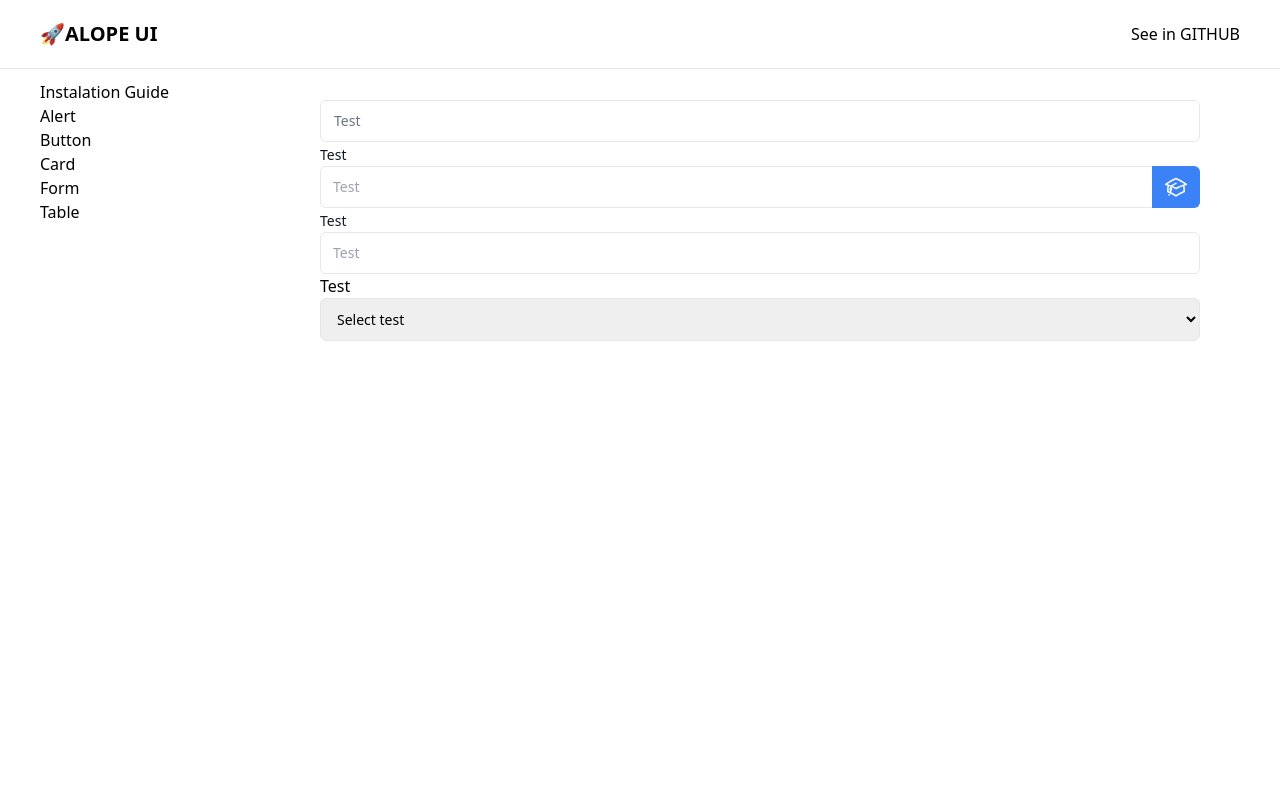
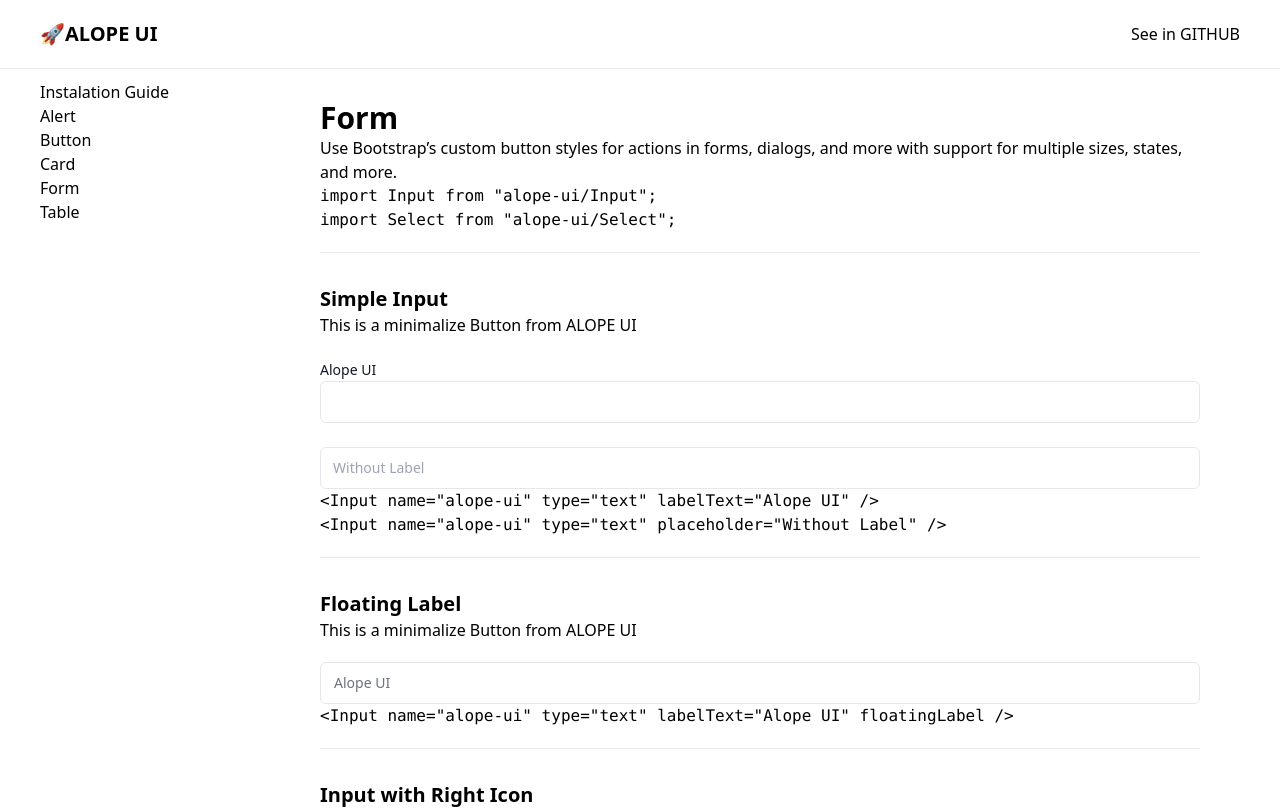
Before and after one commit to ilhamhafidz404/alope-ui, a React (Vite) app: page /form in a window 1280 px wide. Shown: the top 809 px of the page. Built offline with nearby package versions, Linux system fonts and the light colour scheme.

Commit message:
Documentation for Form Component

```diff
--- a/src/App.tsx
+++ b/src/App.tsx
@@ -1,14 +1,13 @@
-import Input from "../Input";
-import Select from "../Select";
 import Table from "../Table";
 
 // components
 import ButtonDocs from "./components/Buttons";
+import CardDocs from "./components/Cards";
+import AlertDocs from "./components/Alerts";
+import FormDocs from "./components/Forms";
 
 //
 import { BrowserRouter as Router, Routes, Route, Link } from "react-router-dom";
-import CardDocs from "./components/Cards";
-import AlertDocs from "./components/Alerts";
 
 function App() {
   const data = [
@@ -56,66 +55,7 @@ function App() {
               <Route path="/alert" element={<AlertDocs />} />
               <Route path="/button" element={<ButtonDocs />} />
               <Route path="/card" element={<CardDocs />} />
-              <Route
-                path="/form"
-                element={
-                  <section className="mb-5">
-                    <Input
-                      name="password"
-                      type="text"
-                      labelText="Test"
-                      floatingLabel
-                    />
-                    <Input
-                      name="password"
-                      type="text"
-                      labelText="Test"
-                      placeholder="Test"
-                      rightIcon={
-                        <svg
-                          xmlns="http://www.w3.org/2000/svg"
-                          fill="none"
-                          viewBox="0 0 24 24"
-                          stroke-width="1.5"
-                          stroke="currentColor"
-                          className="size-6"
-                        >
-                          <path
-                            stroke-linecap="round"
-                            stroke-linejoin="round"
-                            d="M4.26 10.147a60.438 60.438 0 0 0-.491 6.347A48.62 48.62 0 0 1 12 20.904a48.62 48.62 0 0 1 8.232-4.41 60.46 60.46 0 0 0-.491-6.347m-15.482 0a50.636 50.636 0 0 0-2.658-.813A59.906 59.906 0 0 1 12 3.493a59.903 59.903 0 0 1 10.399 5.84c-.896.248-1.783.52-2.658.814m-15.482 0A50.717 50.717 0 0 1 12 13.489a50.702 50.702 0 0 1 7.74-3.342M6.75 15a.75.75 0 1 0 0-1.5.75.75 0 0 0 0 1.5Zm0 0v-3.675A55.378 55.378 0 0 1 12 8.443m-7.007 11.55A5.981 5.981 0 0 0 6.75 15.75v-1.5"
-                          />
-                        </svg>
-                      }
-                    />
-                    <Input
-                      name="password"
-                      type="text"
-                      labelText="Test"
-                      placeholder="Test"
-                    />
-
-                    <Select
-                      name="test"
-                      labelText="Test"
-                      options={[
-                        {
-                          value: "hhe",
-                          name: "hhe",
-                        },
-                        {
-                          value: "hhe",
-                          name: "hhe",
-                        },
-                        {
-                          value: "hhe",
-                          name: "hhe",
-                        },
-                      ]}
-                    />
-                  </section>
-                }
-              />
+              <Route path="/form" element={<FormDocs />} />
               <Route
                 path="/table"
                 element={
--- /dev/null
+++ b/src/components/Forms/floatingLabelInput.tsx
@@ -0,0 +1,18 @@
+import Input from "../../../Input";
+import Code from "../CodePrisma";
+
+import codes from "./../../data/codes.json";
+
+export default function FloatingLabelInputFormDocs() {
+  return (
+    <div className="mt-8">
+      <h3 className="text-xl font-semibold">Floating Label</h3>
+      <p>This is a minimalize Button from ALOPE UI</p>
+
+      <div className="mt-5">
+        <Input name="alope-ui" type="text" labelText="Alope UI" floatingLabel />
+      </div>
+      <Code code={codes.forms.floatingLabelInput} language="html" />
+    </div>
+  );
+}
--- /dev/null
+++ b/src/components/Forms/index.tsx
@@ -0,0 +1,33 @@
+import Code from "../CodePrisma";
+import FloatingLabelInputFormDocs from "./floatingLabelInput";
+import SimpleInputFormDocs from "./simpleInput";
+import SimpleSelectDocs from "./simpleSelect";
+import InputWithIconDocs from "./withIconInput";
+
+export default function FormDocs() {
+  return (
+    <section className="mb-5">
+      <h2 className="text-3xl font-bold">Form</h2>
+      <p>
+        Use Bootstrap’s custom button styles for actions in forms, dialogs, and
+        more with support for multiple sizes, states, and more.
+      </p>
+      <Code
+        code={`import Input from "alope-ui/Input";\nimport Select from "alope-ui/Select";`}
+        language="js"
+      />
+
+      <hr className="my-5" />
+      <SimpleInputFormDocs />
+
+      <hr className="my-5" />
+      <FloatingLabelInputFormDocs />
+
+      <hr className="my-5" />
+      <InputWithIconDocs />
+
+      <hr className="my-5" />
+      <SimpleSelectDocs />
+    </section>
+  );
+}
--- /dev/null
+++ b/src/components/Forms/simpleInput.tsx
@@ -0,0 +1,20 @@
+import Input from "../../../Input";
+import Code from "../CodePrisma";
+
+import codes from "./../../data/codes.json";
+
+export default function SimpleInputFormDocs() {
+  return (
+    <div className="mt-8">
+      <h3 className="text-xl font-semibold">Simple Input</h3>
+      <p>This is a minimalize Button from ALOPE UI</p>
+
+      <div className="mt-5">
+        <Input name="alope-ui" type="text" labelText="Alope UI" />
+        <br />
+        <Input name="alope-ui" type="text" placeholder="Without Label" />
+      </div>
+      <Code code={codes.forms.simpleInput} language="html" />
+    </div>
+  );
+}
--- /dev/null
+++ b/src/components/Forms/simpleSelect.tsx
@@ -0,0 +1,34 @@
+import Select from "../../../Select";
+import Code from "../CodePrisma";
+
+import codes from "./../../data/codes.json";
+
+export default function SimpleSelectDocs() {
+  return (
+    <div className="mt-8">
+      <h3 className="text-xl font-semibold">Simple Select</h3>
+      <p>This is a minimalize Button from ALOPE UI</p>
+      <div className="mt-5">
+        <Select
+          name="This"
+          labelText="What do you thing about ALOPE UI"
+          options={[
+            {
+              value: "Amazing",
+              name: "Amazing",
+            },
+            {
+              value: "Awesome",
+              name: "Awesome",
+            },
+            {
+              value: "Great",
+              name: "Great",
+            },
+          ]}
+        />
+      </div>
+      <Code code={codes.forms.simpleSelect} language="html" />
+    </div>
+  );
+}
--- /dev/null
+++ b/src/components/Forms/withIconInput.tsx
@@ -0,0 +1,38 @@
+import Input from "../../../Input";
+import Code from "../CodePrisma";
+
+import codes from "./../../data/codes.json";
+
+export default function InputWithIconDocs() {
+  return (
+    <div className="mt-8">
+      <h3 className="text-xl font-semibold">Input with Right Icon</h3>
+      <p>This is a minimalize Button from ALOPE UI</p>
+      <div className="mt-5">
+        <Input
+          name="alope-ui"
+          type="text"
+          labelText="Input with Icon"
+          placeholder="This is Placeholder"
+          rightIcon={
+            <svg
+              xmlns="http://www.w3.org/2000/svg"
+              fill="none"
+              viewBox="0 0 24 24"
+              stroke-width="1.5"
+              stroke="currentColor"
+              className="size-6"
+            >
+              <path
+                stroke-linecap="round"
+                stroke-linejoin="round"
+                d="M4.26 10.147a60.438 60.438 0 0 0-.491 6.347A48.62 48.62 0 0 1 12 20.904a48.62 48.62 0 0 1 8.232-4.41 60.46 60.46 0 0 0-.491-6.347m-15.482 0a50.636 50.636 0 0 0-2.658-.813A59.906 59.906 0 0 1 12 3.493a59.903 59.903 0 0 1 10.399 5.84c-.896.248-1.783.52-2.658.814m-15.482 0A50.717 50.717 0 0 1 12 13.489a50.702 50.702 0 0 1 7.74-3.342M6.75 15a.75.75 0 1 0 0-1.5.75.75 0 0 0 0 1.5Zm0 0v-3.675A55.378 55.378 0 0 1 12 8.443m-7.007 11.55A5.981 5.981 0 0 0 6.75 15.75v-1.5"
+              />
+            </svg>
+          }
+        />
+      </div>
+      <Code code={codes.forms.withIconInput} language="html" />
+    </div>
+  );
+}
--- a/src/data/codes.json
+++ b/src/data/codes.json
@@ -16,5 +16,11 @@
     "simple": "<Alert text=\"Simple Alert Primary\" color=\"primary\" /> \n<Alert text=\"Simple Alert Secondary\" color=\"secondary\" />\n<Alert text=\"Simple Alert Error\" color=\"error\" />\n<Alert text=\"Simple Alert Success\" color=\"success\" />",
     "withIcon": "<Alert text=\"lorem ipsum sit dolor\" color=\"error\" icon={...} />",
     "withClose": "<Alert text=\"lorem ipsum sit dolor\" color=\"primary\" withClose label=\"primary-alert\" />"
+  },
+  "forms": {
+    "simpleInput": "<Input name=\"alope-ui\" type=\"text\" labelText=\"Alope UI\" /> \n<Input name=\"alope-ui\" type=\"text\" placeholder=\"Without Label\" />",
+    "floatingLabelInput": "<Input name=\"alope-ui\" type=\"text\" labelText=\"Alope UI\" floatingLabel />",
+    "withIconInput": "<Input \n\tname=\"alope-ui\" \n\ttype=\"text\" \n\tlabelText=\"Input with Icon\" \n\tplaceholder=\"This is Placeholder\" \n\trightIcon={...} \n/>",
+    "simpleSelect": "<Select \n\tname=\"alope-ui\" \n\tlabelText=\"What do you thing about ALOPE UI\" \n\toptions={[\n\t\t{\n\t\t\tvalue: \"Amazing\",\n\t\t\tname: \"Amazing\", \n\t\t}\n\t ]} \n/>"
   }
 }
```
